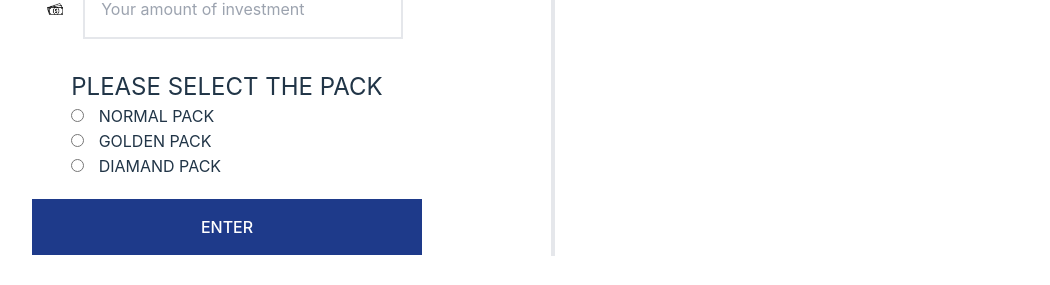
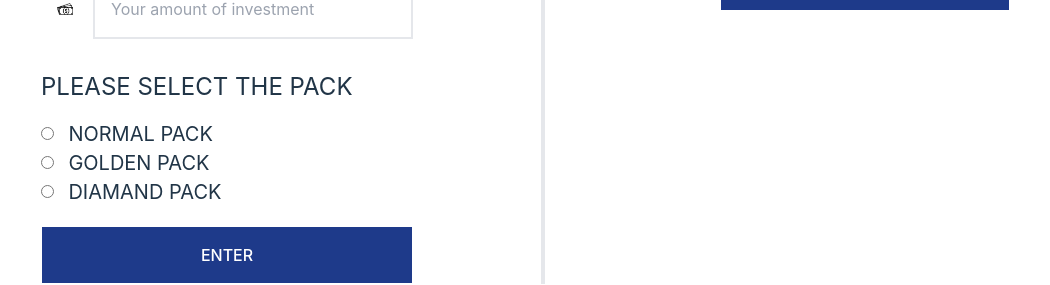
Before and after one commit to yacine37th/whale_hub, a React (Vite) app: page /register in a window 1280 px wide. Shown: the part 977-1262 px from the top of the page, without its empty margins (115-1165 px from the left). Built offline with nearby package versions, Linux system fonts and the light colour scheme; no server answers.

Commit message:
added the chosen pack to dataBase

```diff
--- a/src/auth/Register.jsx
+++ b/src/auth/Register.jsx
@@ -35,10 +35,10 @@ function Register() {
   const [amountInvest, setamountInvest] = useState(0);
   const [loading, setloading] = useState(false);
 
-  const [gender, setgender] = useState();
+  const [Pack, setPack] = useState();
 
-  const handlegender = (e) => {
-    setgender(e.target.value);
+  const handlePack = (e) => {
+    setPack(e.target.value);
   };
 
   const register = async (
@@ -51,7 +51,7 @@ function Register() {
     usdt,
     Baridymob
   ) => {
-    if (em === "" || pa === "") {
+    if (em === "" || pa === "" || Pack==="") {
       alert("Please Enter Email and Password");
     } else {
       try {
@@ -91,6 +91,7 @@ function Register() {
                 userWithdrawalTotal: 0.0,
                 userActiveDeposit: 0.0,
                 userInvested: amountInvest,
+                userPack : Pack,
               });
               //      const docRef =  addDoc( user.uid, collection(db, "users"), {
               //   email : email,
@@ -113,6 +114,7 @@ function Register() {
             }
           });
       } catch (error) {
+        console.log(error.message);
       } finally {
         setloading(false);
       }
@@ -389,45 +391,45 @@ function Register() {
               <p className="text-red-700 text-xs flex items-start"></p>
             </div>
 
-            <div className="flex flex-col px-10 my-5">
+            <div className="flex flex-col  my-5">
               <p className="text-2xl">PLEASE SELECT THE PACK</p>
 
-              <div className="flex gap-3">
+              <div className="flex gap-3  mt-4" >
                 <input
                   id="normal_pack"
                   type="radio"
                   name="normal"
                   value="normal_pack"
-                  onChange={handlegender}
+                  onChange={handlePack}
                 />
-                <label htmlFor="normal_pack" className="mt-px inline-block pl-[0.15rem] hover:cursor-pointer">
+                <label htmlFor="normal_pack" className="mt-px inline-block pl-[0.15rem] hover:cursor-pointer text-xl">
                   NORMAL PACK
                 </label>
               </div>
 
-              <div className="flex gap-3">
+              <div className="flex gap-3 ">
                 <input
                   id="golden_pack"
                   type="radio"
                   name="normal"
                   value="golden_pack"
-                  onChange={handlegender}
+                  onChange={handlePack}
                 />
-                <label htmlFor="golden_pack" className="mt-px inline-block pl-[0.15rem] hover:cursor-pointer">
+                <label htmlFor="golden_pack" className="mt-px inline-block pl-[0.15rem] hover:cursor-pointer text-xl">
                   GOLDEN PACK
                 </label>
               </div>
 
-              <div className="flex gap-3">
+              <div className="flex gap-3 ">
                 <input
                   className="checked:bg-blue-900 p-3 bg-red-700"
                   id="diamand_pack"
                   type="radio"
                   name="normal"
                   value="diamand_pack"
-                  onChange={handlegender}
+                  onChange={handlePack}
                 />
-                <label htmlFor="diamand_pack" className="mt-px inline-block pl-[0.15rem] hover:cursor-pointer">
+                <label htmlFor="diamand_pack"  className="mt-px inline-block pl-[0.15rem] hover:cursor-pointer text-xl">
                   DIAMAND PACK
                 </label>
               </div>
```
